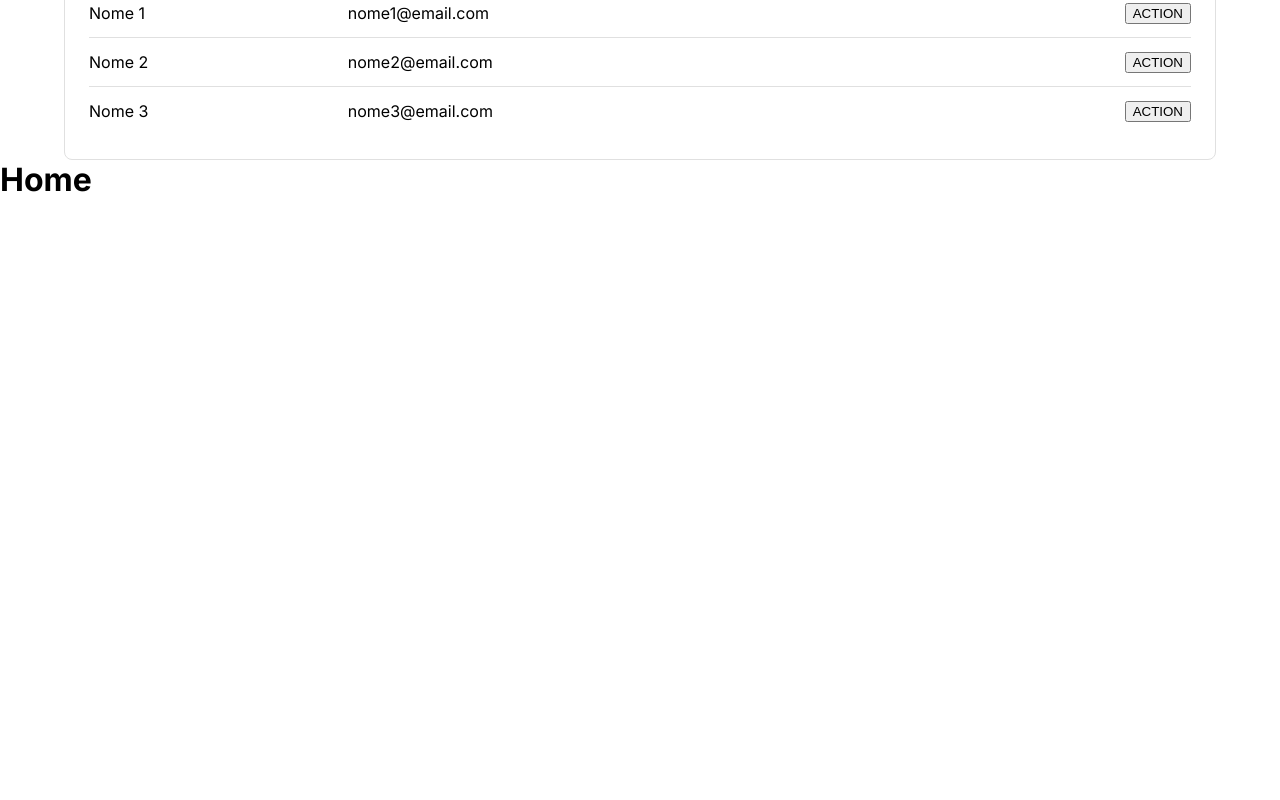
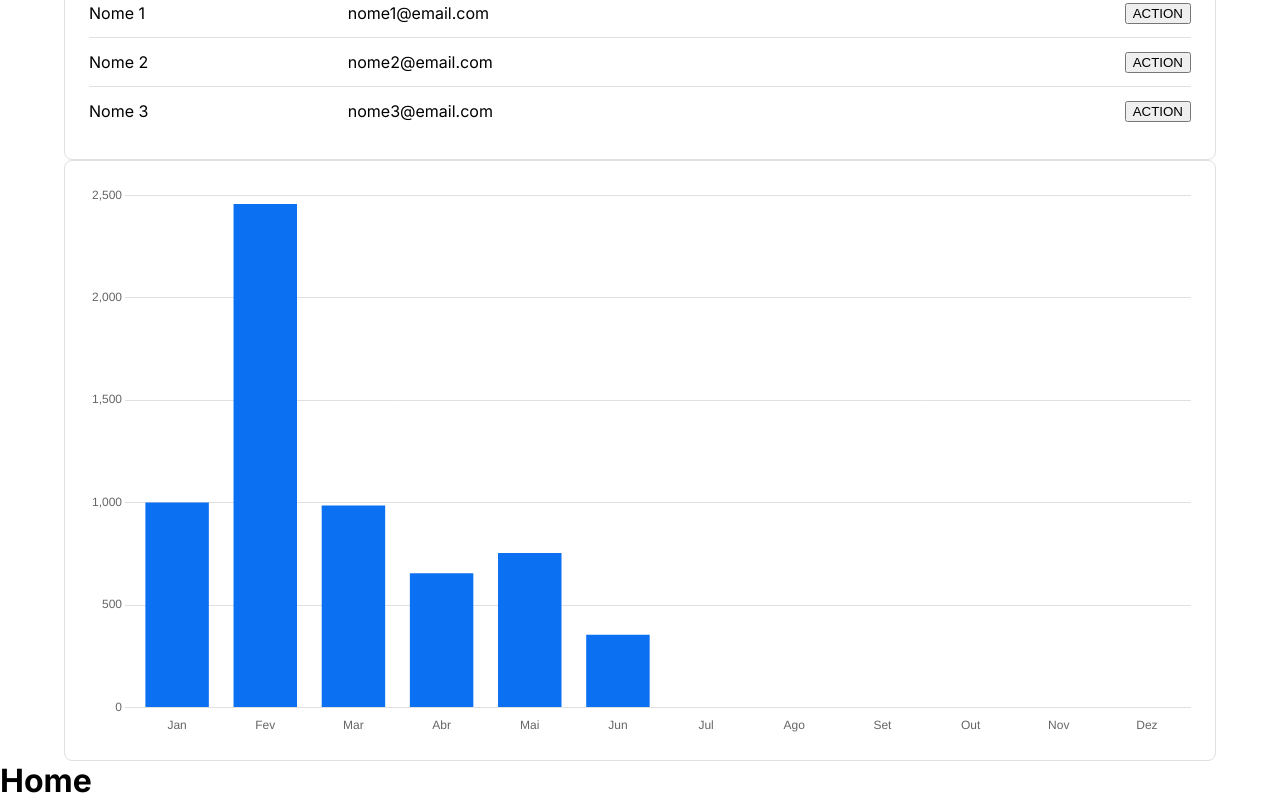
Before and after one commit to AlexandreCesar21/dnc-sales-dashboard-acpbf, a React (Vite) app in the folder dnc-sales/: page /home in a window 1280 px wide. Shown: the part 522-1322 px from the top of the page. Before the commit the page ends 800 px from the top, so only its background shows below. Built offline with nearby package versions, Linux system fonts and the light colour scheme.

Commit message:
feat: Chart Component

```diff
--- /dev/null
+++ b/dnc-sales/src/components/CustomChart.tsx
@@ -0,0 +1,82 @@
+import { useTheme } from "styled-components";
+import {
+    Chart as ChartJS,
+    CategoryScale,
+    LinearScale,
+    BarElement,
+    PointElement,
+    LineElement,
+    Title,
+    Tooltip,
+    Legend
+} from 'chart.js'
+import { Line } from "react-chartjs-2";
+import { Bar } from "react-chartjs-2";
+import { CustomChartProps } from "@/types";
+
+ChartJS.register(
+    CategoryScale,
+    LinearScale,
+    BarElement,
+    PointElement,
+    LineElement,
+    Title,
+    Tooltip,
+    Legend
+)
+
+
+function CustomChart(props: CustomChartProps) {
+    const { data, labels, type } = props
+    const theme = useTheme()
+    const options = {
+        responsive: true,
+        scaleShowVerticalLines: false,
+        scales: {
+            x: {
+                border: {
+                    display: false
+                },
+                grid: {
+                    display: false
+                },
+                ticks: {
+                    color: theme.typographies.subtitle
+                }
+            },
+            y: {
+                border: {
+                    display: false
+                },
+                grid: {
+                    color: theme.appDefaultStroke,
+                },
+                ticks: {
+                    color: theme.typographies.subtitle
+                },
+            },
+        },
+        plugins: {
+            legend: {
+                display: false,
+            },
+        },
+    }
+    const chartData = {
+        labels,
+        datasets: [
+            {
+                data: data,
+                borderColor: 'rgb(12, 112, 242)',
+                backgroundColor: 'rgba(12, 112, 242, 1)'
+            }
+        ]
+    }
+    return type === 'bar' ? (
+        <Bar options={options} data={chartData}/>
+    ) : (
+        <Line options={options} data={chartData} />
+    )
+}
+
+export default CustomChart
--- a/dnc-sales/src/components/index.ts
+++ b/dnc-sales/src/components/index.ts
@@ -1,4 +1,5 @@
 export { default as AvatarsList } from './AvatarList'
+export { default as CustomChart } from './CustomChart'
 export { default as CustomTable } from './CustomTable'
 export { default as FormComponent } from './FormComponent'
 export { default as Header } from './Header'
--- a/dnc-sales/src/pages/Home.tsx
+++ b/dnc-sales/src/pages/Home.tsx
@@ -1,4 +1,4 @@
-import { AvatarsList, CardComponent, CustomTable, Header } from "@/components"
+import { AvatarsList, CardComponent, CustomChart,CustomTable, Header } from "@/components"
 import { Container } from "@mui/material"
 import { currencyConverter } from "@/utils"
 
@@ -52,6 +52,12 @@
             <CardComponent>
                 <CustomTable headers={mockTableData.headers} rows={mockTableData.rows}/>
             </CardComponent>
+            <CardComponent>
+              <CustomChart
+              labels={['Jan', 'Fev', 'Mar', 'Abr', 'Mai', 'Jun', 'Jul', 'Ago', 'Set', 'Out', 'Nov', 'Dez']}
+              data={[1000.12, 2456.54, 986.32, 654.89, 754.89, 354.89]}
+              type="bar" />
+            </CardComponent>
         </Container>
         <h1>Home</h1>
       </>
--- /dev/null
+++ b/dnc-sales/src/types/customChart.d.ts
@@ -0,0 +1,5 @@
+export interface CustomChartProps {
+    labels: string[]
+    data: number[]
+    type: 'line' | 'bar'
+}
--- a/dnc-sales/src/types/index.ts
+++ b/dnc-sales/src/types/index.ts
@@ -1,4 +1,5 @@
 export * from './avatarsList'
+export * from './customChart'
 export * from './customTablet'
 export * from './theme'
 export * from './typographies'
```
